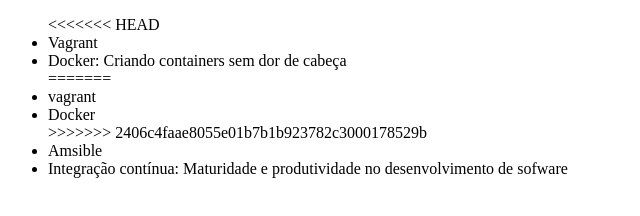
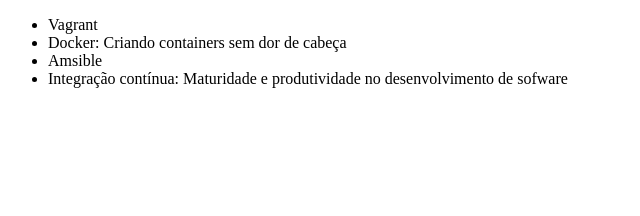
Before and after one commit to cobraga/servidor, a plain HTML site: page index.html in a window 1280 px wide. Shown: the whole page, without its empty margins (0-640 px from the left). Drawn offline with Linux system fonts and the light colour scheme.

Commit message:
mais um commit

```diff
--- a/index.html
+++ b/index.html
@@ -5,13 +5,10 @@
 	<title>Lista de CURSOS, Cursos de DevOps da Alura</title>
 </head>
 	<ul>
-<<<<<<< HEAD
+
 		<li>Vagrant</li>
 		<li>Docker: Criando containers sem dor de cabeça</li>
-=======
-		<li>vagrant</li>
-		<li>Docker</li>
->>>>>>> 2406c4faae8055e01b7b1b923782c3000178529b
+
 		<li>Amsible</li>
 		<li>Integração contínua: Maturidade e produtividade no desenvolvimento de sofware</li>
 	</ul>
```
